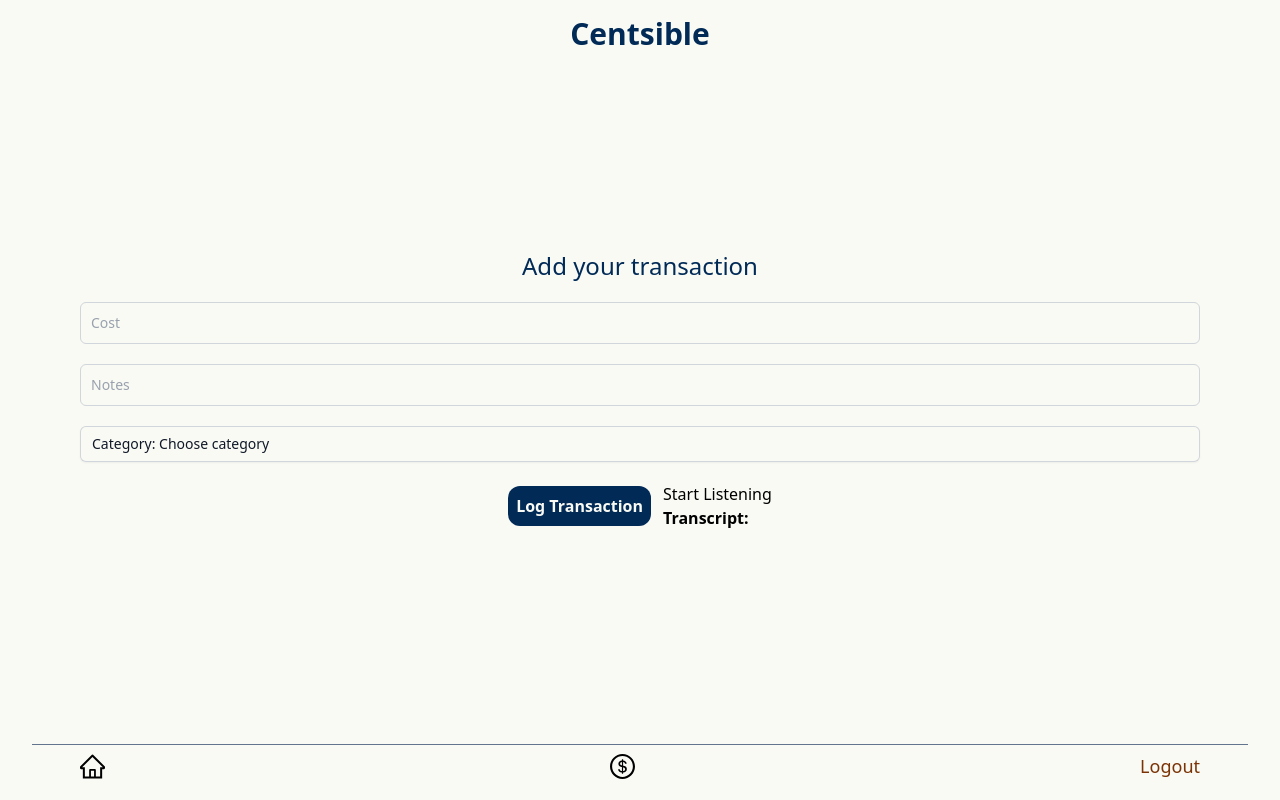
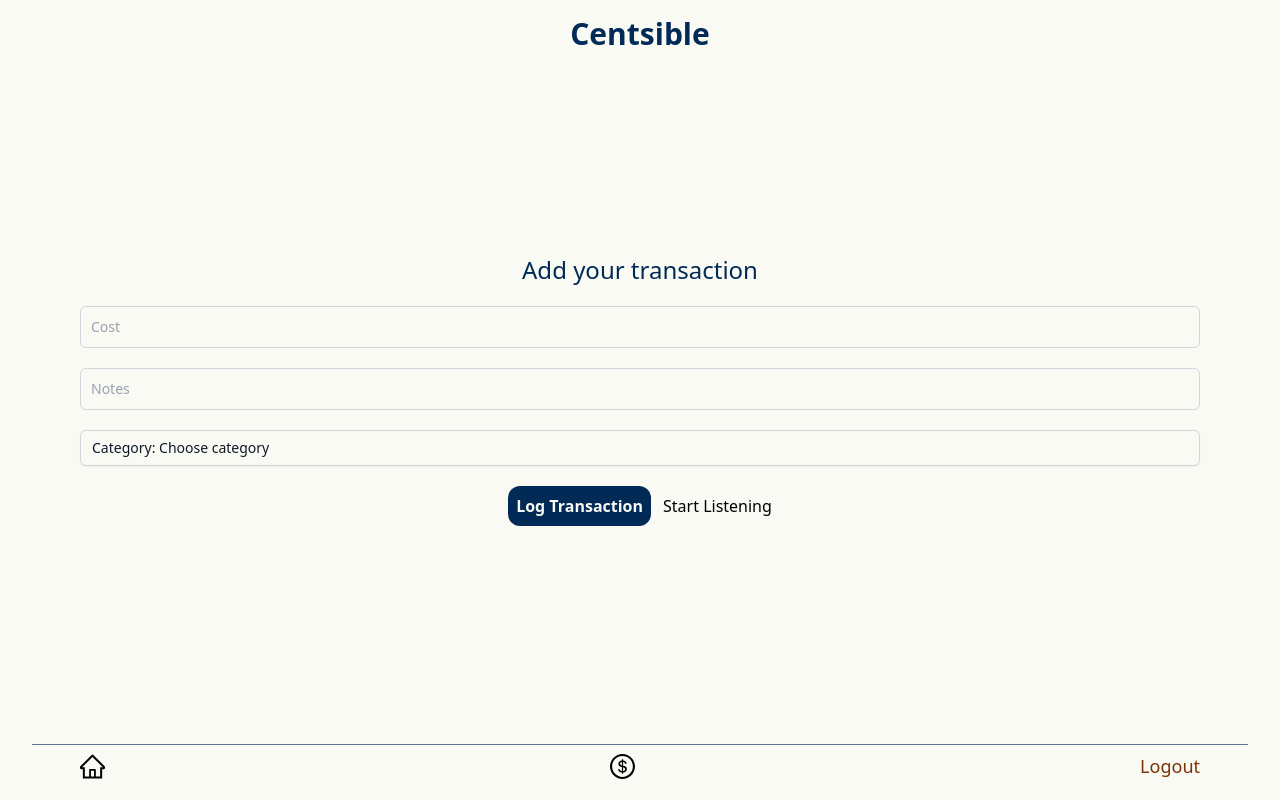
Before and after one commit to kiara-singh/Centsible, a React (Vite) app: page /dashboard in a window 1280 px wide. Built offline with nearby package versions, Linux system fonts and the light colour scheme.

Commit message:
fixed bugs, removed transcript

```diff
--- a/src/pages/dashboard.jsx
+++ b/src/pages/dashboard.jsx
@@ -26,8 +26,7 @@ export default function Dashboard() {
     cost.current.value=voiceCost;
     notes.current.value=voiceNote;
     voiceCategoryRef.current = voiceCategory;
-
-    // setCategory(voiceCategory);
+    setCategory(voiceCategory);
 
     console.log("Category set to:", voiceCategory);
 
@@ -36,7 +35,6 @@ export default function Dashboard() {
       notes: notes.current.value,
       category: voiceCategory,
     });
-
 
     setTimeout(()=>{
       console.log("Submitting the form after 2 seconds...");
--- a/src/pages/voiceCommand.jsx
+++ b/src/pages/voiceCommand.jsx
@@ -72,6 +72,7 @@ const SpeechToText = ({onExtract}) => {
       recognitionRef.current.start();
     } else {
       recognitionRef.current.stop();
+      setTranscript("");
     }
 
     setIsListening((prev) => !prev);
@@ -82,9 +83,6 @@ const SpeechToText = ({onExtract}) => {
       <button onClick={toggleListening}>
         {isListening ? "Stop Listening" : "Start Listening"}
       </button>
-      <p>
-        <strong>Transcript:</strong> {isListening ? transcript : " "}
-      </p>
     </div>
   );
 };
```
